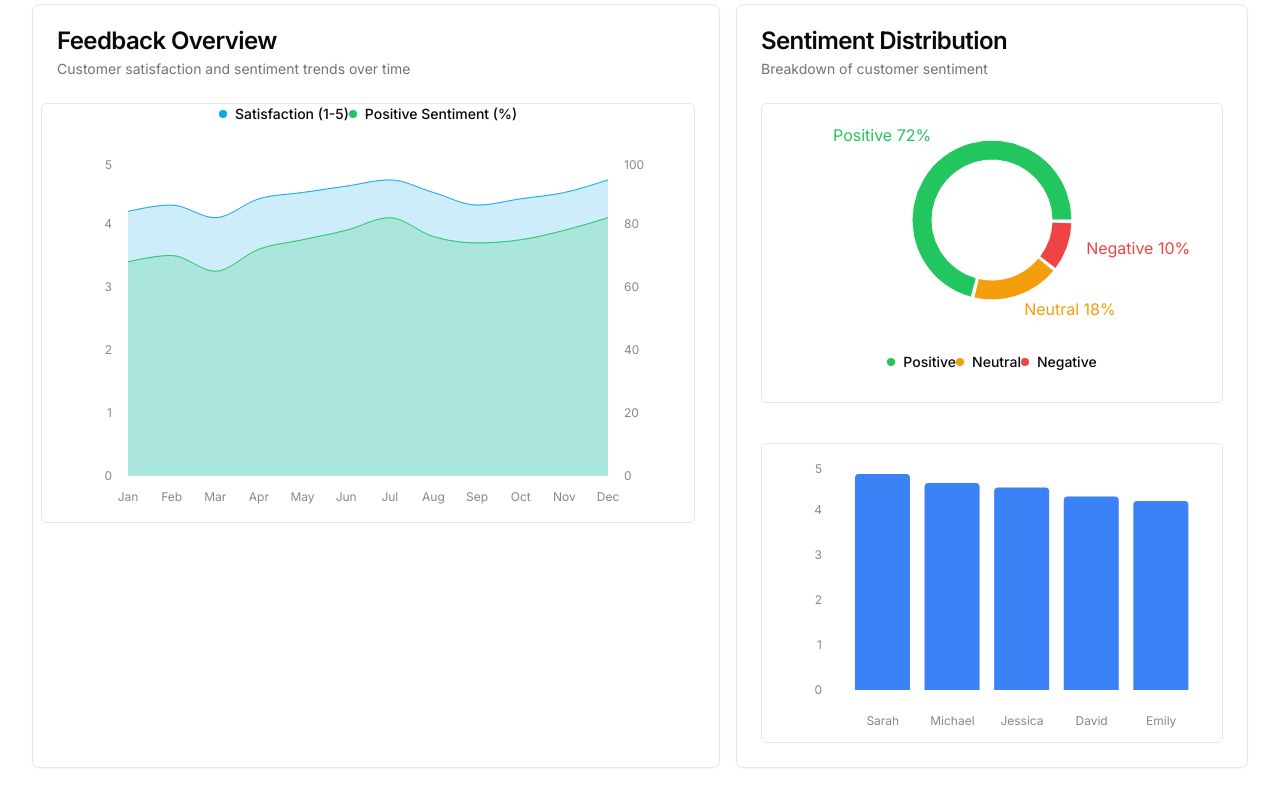
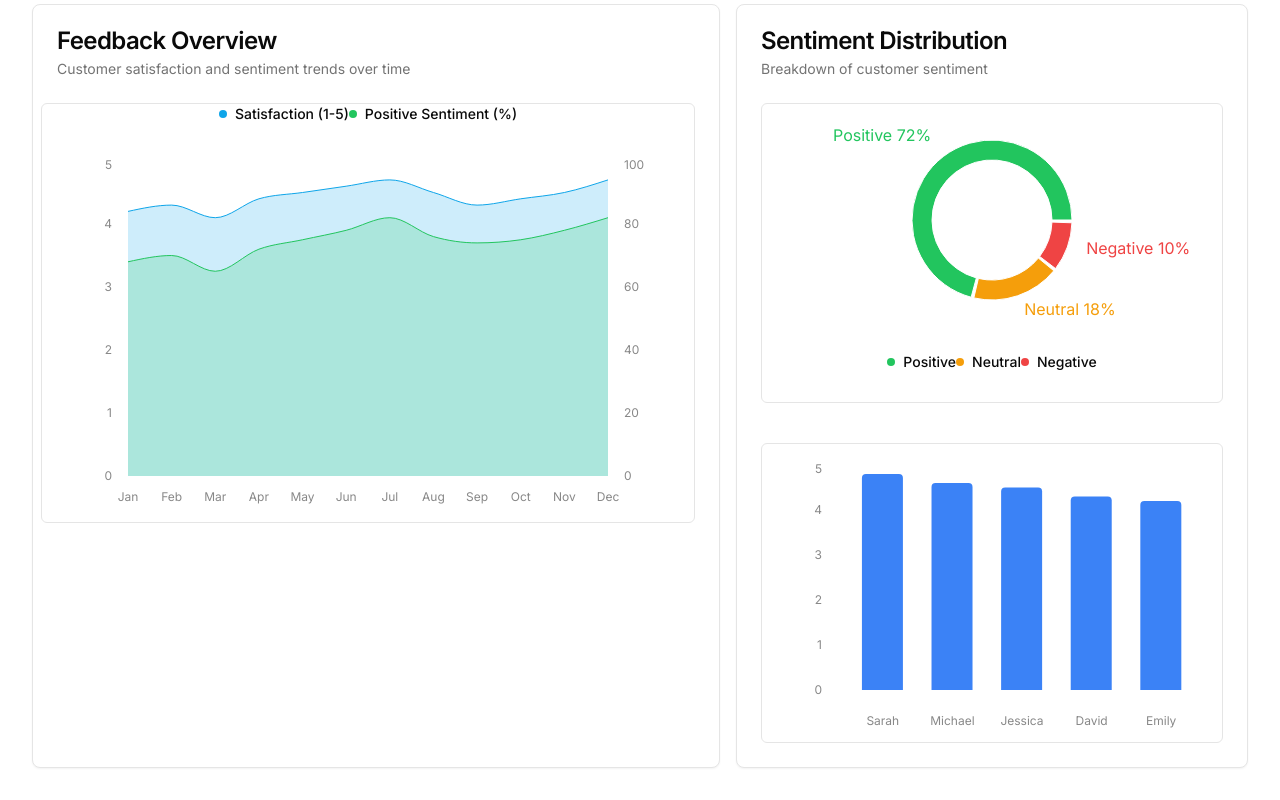
Before and after one commit to kushAug11/final_yr, a Next.js app: page / in a window 1280 px wide. Shown: the part 363-1163 px from the top of the page. Built offline with nearby package versions, Linux system fonts and the light colour scheme.

Commit message:
frontend improvement

```diff
--- a/components/dashboard/agent-performance.tsx
+++ b/components/dashboard/agent-performance.tsx
@@ -104,6 +104,7 @@ export function AgentPerformance() {
                 left: 10,
                 bottom: 20,
               }}
+              barCategoryGap="20%"
             >
               <XAxis dataKey="name" tickLine={false} axisLine={false} tickMargin={20} stroke="#888888" fontSize={12} />
               <YAxis
```
